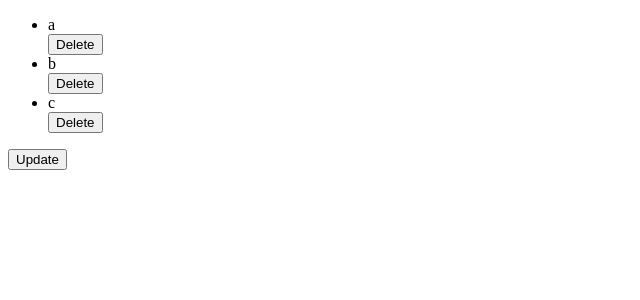
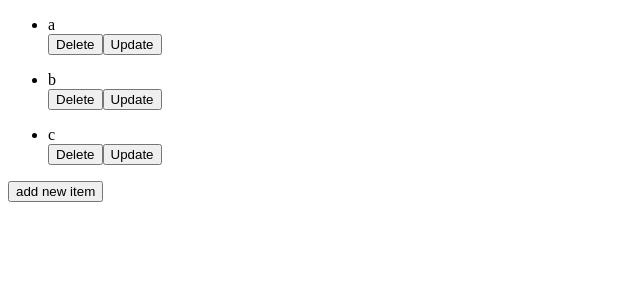
Before and after one commit to Mohebjami/Learn-React, a React (Vite) app: page / in a window 1280 px wide. Shown: the top 300 px of the page, without its empty margins (0-640 px from the left). Built offline with nearby package versions, Linux system fonts and the light colour scheme.

Commit message:
A list for show the items and it have tree button for Insert Update, Delete but static

```diff
--- a/src/App.jsx
+++ b/src/App.jsx
@@ -1,35 +1,45 @@
-import React, { useState } from 'react'
+import {React,useState} from 'react'
 
 function App() {
-  const arr = ['a', 'b', 'c']
-  const [up , setUp] = useState(arr)
+  const arr = ['a','b','c']
+  const [newdata ,setNewdata] = useState(arr);
 
-  const handleUpdate = () => {
-    setUp((prev) => {
-      const result = [...prev]
-      result[prev.length] = 'new item'
-      return result
-    });
-  }
-
-  const handleDelete = (index) => {
-    setUp((prev) => {
+  const handelAdd = ()=>
+    {
+      setNewdata((prev) => {
+        const result = [...prev]
+        result[prev.length] = 'New Item'
+        return result
+      })
+    }
+  const handelDelete = (index)=>{
+    setNewdata((prev)=>{
       let result = [...prev]
       result.splice(index, 1)
       return result;
-    });
+    })
   }
+
+  const handelUpdate = (index) => {
+    setNewdata((prev) => {
+      const result = [...prev]
+      result[index] = 'New Item update '
+      return result
+    })
+  }
+
 
   return (
     <div>
-      <ul>
-        {up.map((item, index) => (
-          <><li key={index}>{item}</li><button onClick={() => { handleDelete(index); } }>Delete</button></>
-        ))}
-
-      </ul>
-      <button onClick={handleUpdate}>Update</button>
-
+      {newdata.map((item, index) => (
+        <><ul>
+          <li key={index}>{item}</li>
+          <button type="button" onClick={() => { handelDelete(index); }}>Delete</button>
+          <button type="button" onClick={() => { handelUpdate(index); }}>Update</button>
+        </ul>
+        </>
+      ))}
+      <button type="button" onClick={handelAdd}> add new item</button>
     </div>
   )
 }
```
